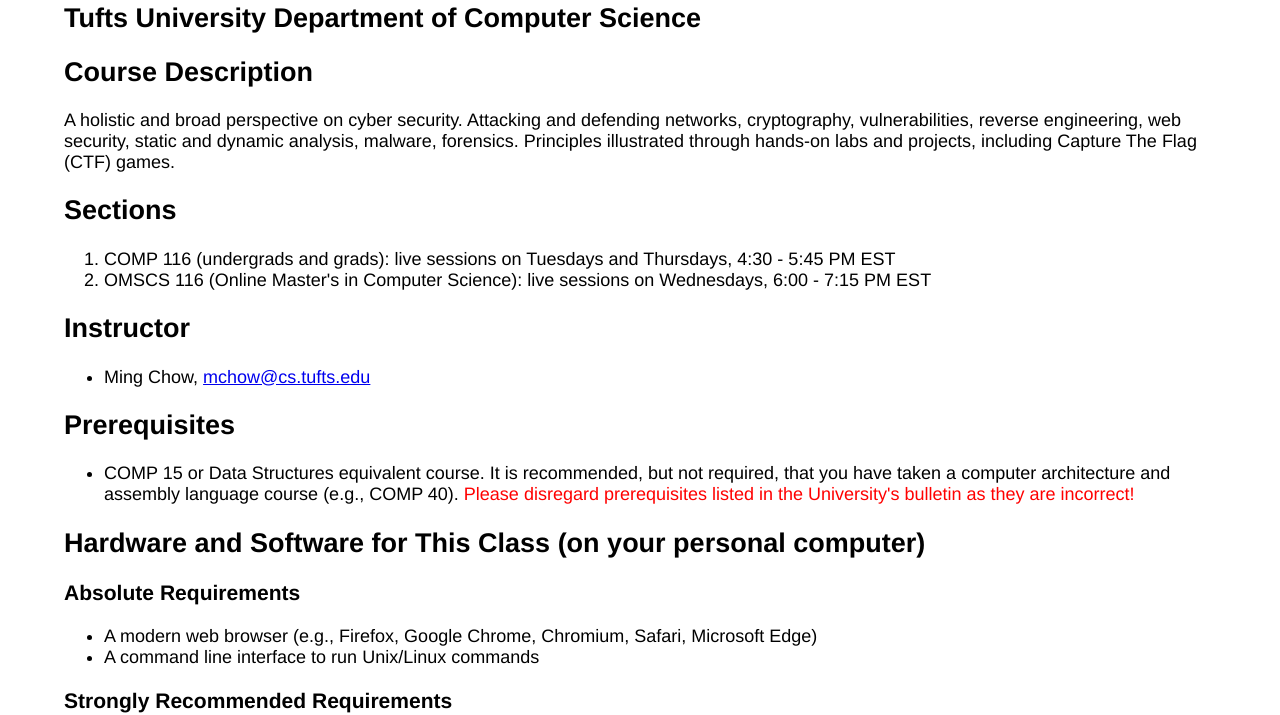
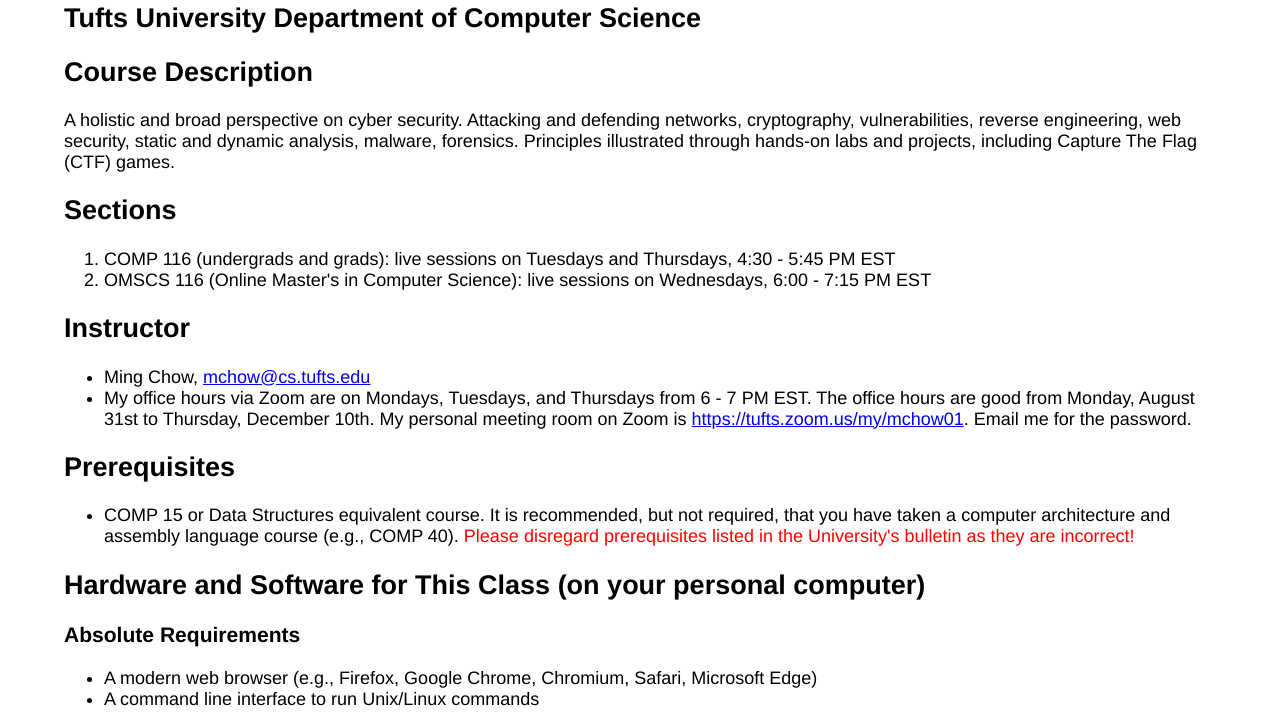
Before and after one commit to YinanQian/DefenseAgainstTheDarkArts, a plain HTML site: page index.html in a window 1280 px wide. Shown: the part 87-802 px from the top of the page. Drawn offline with Linux system fonts and the light colour scheme.

Commit message:
Added office hours

```diff
--- a/index.html
+++ b/index.html
@@ -24,6 +24,7 @@
     <h2>Instructor</h2>
     <ul>
         <li>Ming Chow, <a href="mailto:mchow@cs.tufts.edu">mchow@cs.tufts.edu</a></li>
+        <li>My office hours via Zoom are on Mondays, Tuesdays, and Thursdays from 6 - 7 PM EST.  The office hours are good from Monday, August 31st to Thursday, December 10th.  My personal meeting room on Zoom is <a href="https://tufts.zoom.us/my/mchow01" target="_blank">https://tufts.zoom.us/my/mchow01</a>.  Email me for the password.</li>
     </ul>
 
     <h2>Prerequisites</h2>
```
Also changed, not shown: 1 other file.
